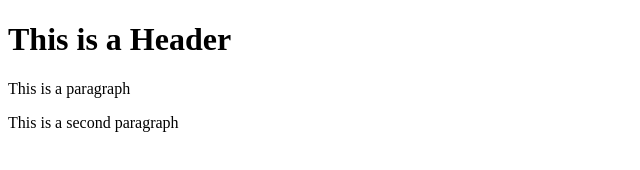
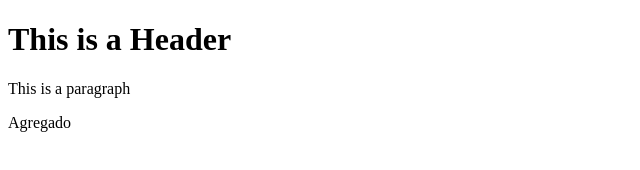
Before and after one commit to mompox/git-test, a website: page index.html in a window 1280 px wide. Shown: the whole page, without its empty margins (0-640 px from the left). Drawn offline with Linux system fonts and the light colour scheme.

Commit message:
agregado package.json

```diff
--- a/index.html
+++ b/index.html
@@ -5,6 +5,6 @@
     <body>
         <h1>This is a Header</h1>
         <p>This is a paragraph</p>
-        <p>This is a second paragraph</p>
+        <p>Agregado</p>
     </body>
 </html>
```
Also changed, not shown: package.json (added, +24 -0 lines), 1 other file.
